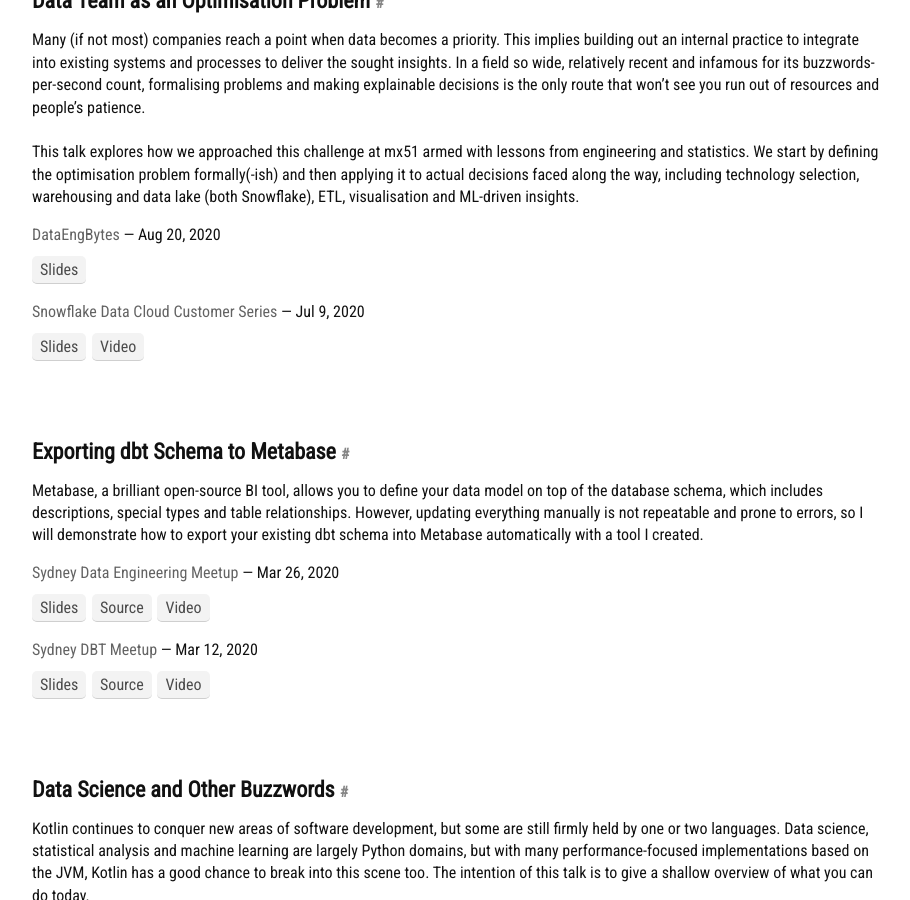
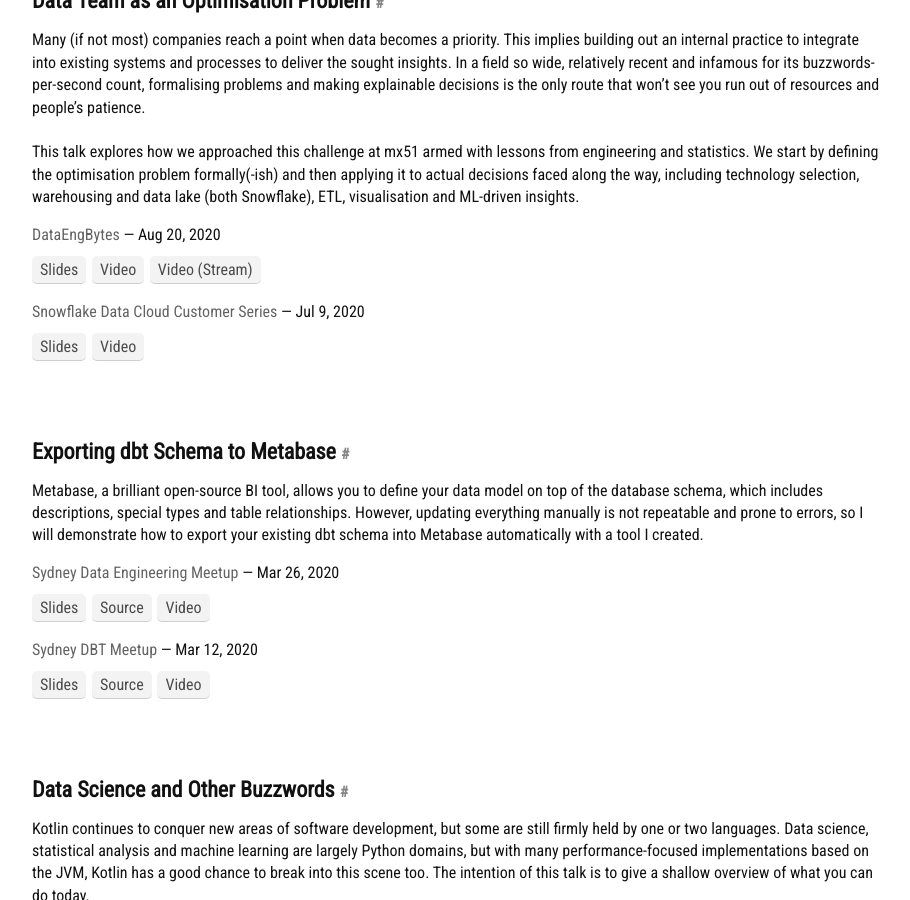
Before and after one commit to gouline/gouline.github.io, a Jekyll site: the page built from talks.html, in a window 1280 px wide and 900 px high, scrolled down 317 px. Shown: the whole window, without its empty margins (183-1093 px from the left). Built offline with Jekyll 4.4.1, drawn with Linux system fonts in a browser that asks for light colours; nearby versions of some CDN libraries.

Commit message:
Update talks.yml

```diff
--- a/_data/talks.yml
+++ b/_data/talks.yml
@@ -247,6 +247,12 @@
         - title: Slides
           url: https://docs.google.com/presentation/d/1Gqd0qakamJLR2MOJ4grbXh9lqbrFiPWNlAljAqygpho
 
+        - title: Video
+          url: https://www.youtube.com/watch?v=VR63j92IHfA
+
+        - title: Video (Stream)
+          url: https://www.youtube.com/watch?v=-FkooJeiGrw&t=20832
+
     - title: Snowflake Data Cloud Customer Series
       date: 2020-07-09T12:00:00+10
       url: https://www.snowflake.com/webinar/say-hello-to-the-data-cloud-customer-series-mx51/
```
